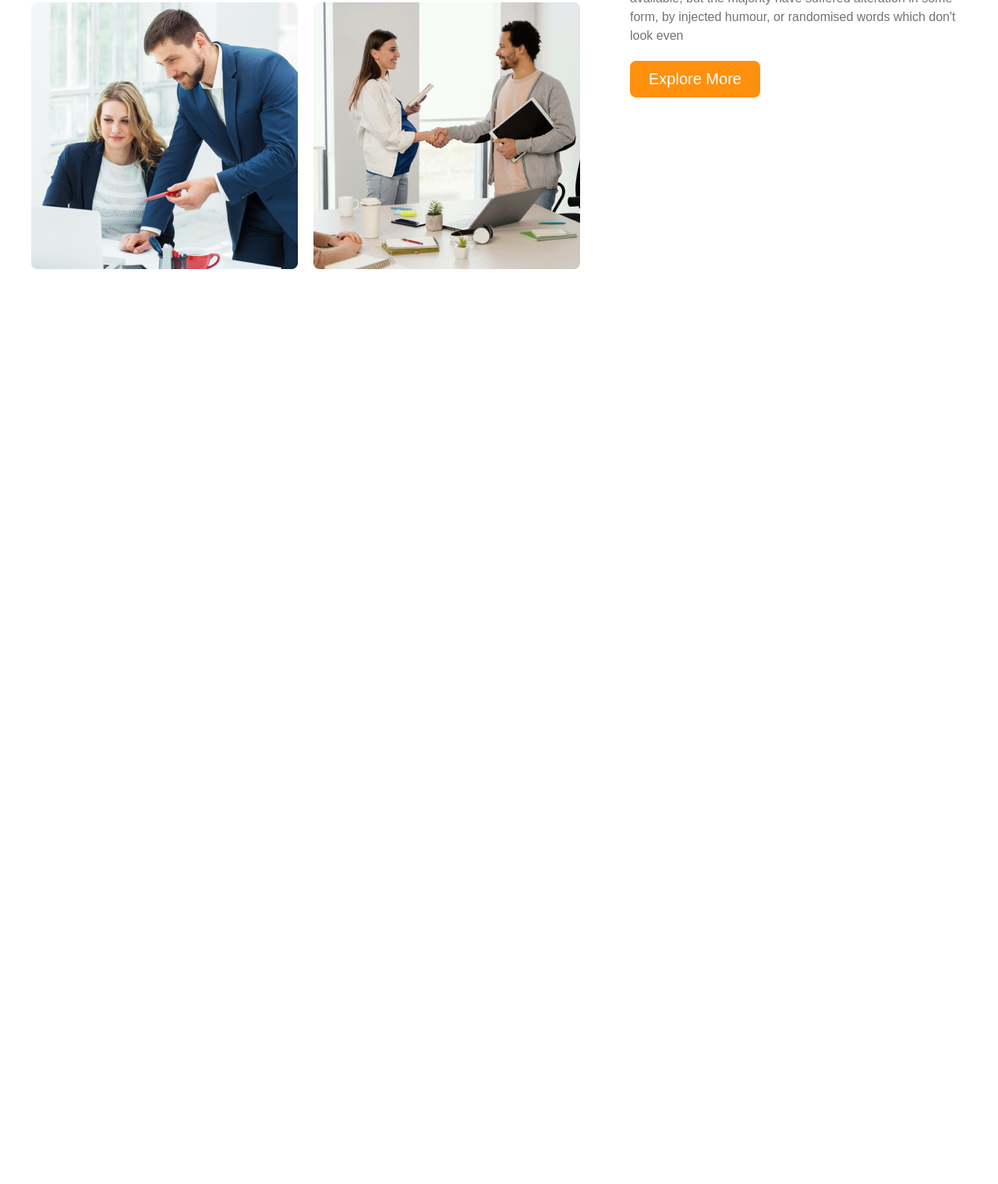
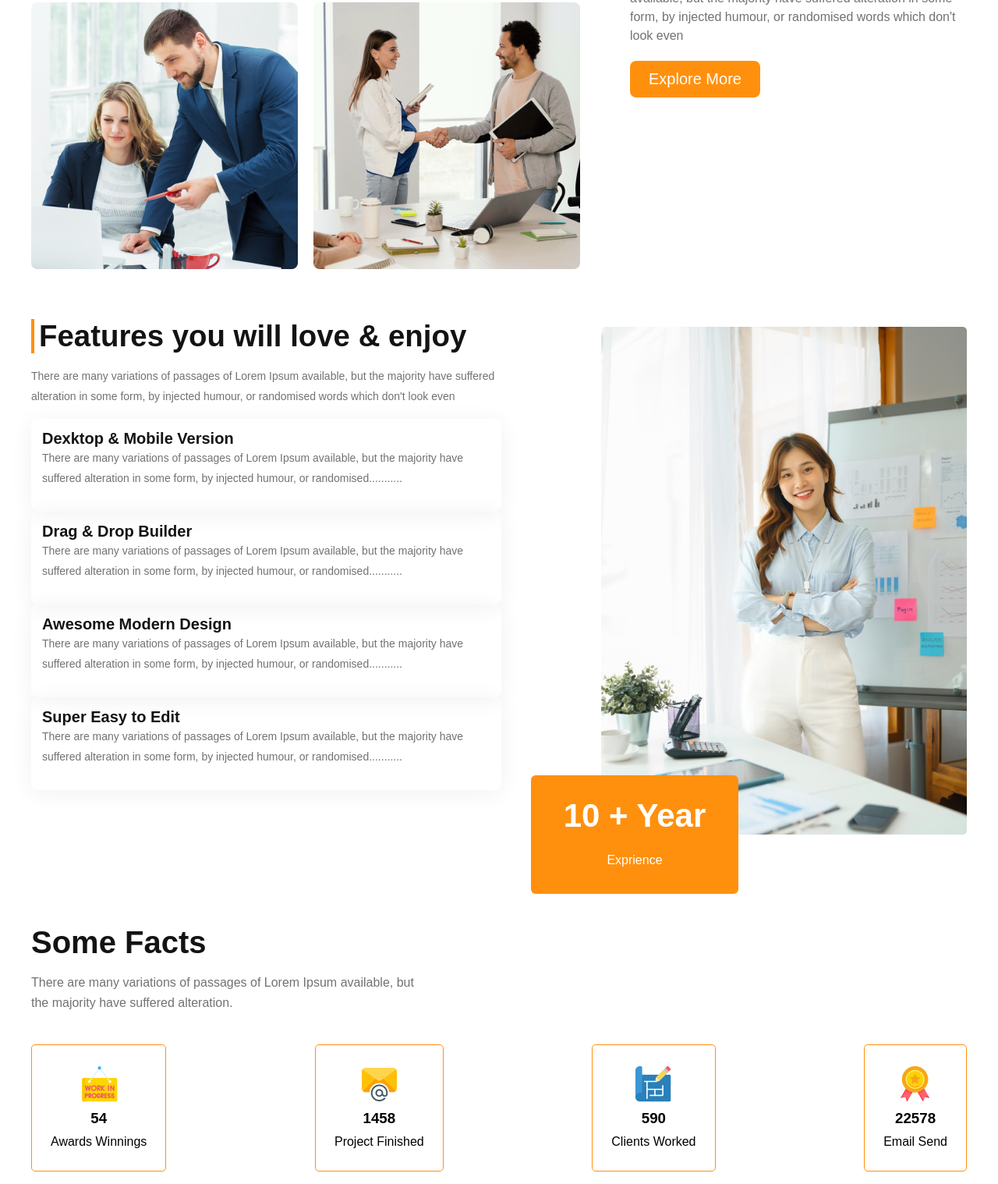
Before and after one commit to TiBappy/architects-project, a plain HTML site: page index.html in a window 1280 px wide. Shown: the part 1501-3019 px from the top of the page at 78% size. Before the commit the page ends 1846 px from the top, so only its background shows below. Drawn offline with Linux system fonts and the light colour scheme.

Commit message:
Added Html And css

```diff
--- a/index.html
+++ b/index.html
@@ -35,7 +35,7 @@
     <!-- Main Area  -->
      <main class="container">
         <!-- gallery section -->
-        <section class="gallery-container ">
+        <section class="gallery-container">
             <div class="gallery">
                 <img src="images/team1.png" alt="team-one">
                 <img src="images/team2.png" alt="team-two">
@@ -48,6 +48,67 @@
                 <button class="btn-primary">Explore More</button>
             </div>
         </section>
+        <!-- features Area -->
+         <section class="features">
+            <div class="feature-left">
+                <h2>Features you will love & enjoy</h2>
+                <p>There are many variations of passages of Lorem Ipsum available, but the majority have suffered alteration in some form, by injected humour, or randomised words which don't look even</p>
+                <div class="feature-card">
+                    <h4>Dexktop & Mobile Version</h4>
+                    <p>There are many variations of passages of Lorem Ipsum available, but the majority have suffered alteration in some form, by injected humour, or randomised...........</p>
+                </div>
+                <div class="feature-card">
+                    <h4>Drag & Drop Builder</h4>
+                    <p>There are many variations of passages of Lorem Ipsum available, but the majority have suffered alteration in some form, by injected humour, or randomised...........</p>
+                </div>
+                <div class="feature-card">
+                    <h4>Awesome Modern Design</h4>
+                    <p>There are many variations of passages of Lorem Ipsum available, but the majority have suffered alteration in some form, by injected humour, or randomised...........</p>
+                </div>
+                <div class="feature-card">
+                    <h4>Super Easy to Edit</h4>
+                    <p>There are many variations of passages of Lorem Ipsum available, but the majority have suffered alteration in some form, by injected humour, or randomised...........</p>
+                </div>
+            </div>
+            <div class="feature-right">
+                <img src="images/architect.png" alt="">
+                <button class="btn-container">10 + Year <br>
+                    <span id="btn-exprience">
+                     Exprience
+                    </span>
+                </button>
+            </div>
+
+        </section>
+        <!-- Facts Area -->
+         <section id="facts">
+            <div class="facts-top">
+                <h3>Some Facts</h3>
+                <p>There are many variations of passages of Lorem Ipsum available, but <br> the majority have suffered alteration.</p>
+            </div>
+            <div class="facts-bottom">
+                <div class="cards">
+                    <img src="images/icons/customers.png" alt="">
+                    <h3>54</h3>
+                    <p>Awards Winnings</p>
+                </div>
+                <div class="cards">
+                    <img src="images/icons/email.png" alt="">
+                    <h3>1458</h3>
+                    <p>Project Finished</p>
+                </div>
+                <div class="cards">
+                    <img src="images/icons/projects.png" alt="">
+                    <h3>590</h3>
+                    <p>Clients Worked</p>
+                </div>
+                <div class="cards">
+                    <img src="images/icons/ribon.png" alt="">
+                    <h3>22578</h3>
+                    <p>Email Send</p>
+                </div>
+            </div>
+         </section>
      </main>
 </body>
 </html>
--- a/styles/style.css
+++ b/styles/style.css
@@ -114,3 +114,168 @@
     font-size: 2.1rem;
     font-weight: 700;
 }
+/* Feature sectioin */
+.features {
+    display: flex;
+    margin-top: 64px;
+}
+.feature-left {
+    padding-right: 8rem;
+
+}
+.feature-left h2 {
+    font-size: 2.4rem;
+    font-weight: 700;
+    color: #131313;
+    border-left: 4px solid #FF900E;
+    padding-left: 6px;
+    margin-bottom: 1rem;
+
+}
+.feature-left p {
+    line-height: 26px;
+    font-size: 14px;
+    color: #727272;
+    margin-bottom: 1rem;
+}
+.feature-card {
+    font-size: 20px;
+    font-weight: 600;
+    color: #131313;
+    box-shadow: 0 4px 30px rgba(0, 0, 0, 0.06);
+    padding-left: 1rem;
+    padding: 14px;
+    border-radius: 8px;
+}
+.feature-card h4 {
+
+}
+.feature-card p {
+    font-size: 14px;
+    color: #727272;
+    line-height: 26px;
+    font-weight: 400;
+}
+.feature-right {
+
+}
+.feature-right img {
+    width: 100%;
+    min-height: 550px;
+    margin-top: 10px;
+}
+.btn-container {
+    background-color: #FF900E;
+    color: white;
+    font-weight: 600;
+    border: none;
+    cursor: pointer;
+    padding: 28px 42px;
+    margin-left: -90px;
+    margin-top: -80px;
+    font-size: 42px;
+    font-weight: 700;
+    border-radius: 6px;
+}
+#btn-exprience {
+    font-weight: 500;
+    font-size: 16px;
+
+}
+
+/* Facts Area */
+#facts {
+    margin-top: 2.5rem;
+    margin-bottom: 1rem;
+}
+.facts-top h3 {
+    color: #131313;
+    font-size: 2.5rem;
+    font-weight: 700;
+    margin-bottom: 1rem;
+}
+.facts-top p {
+    color: #727272;
+    font-size: 1rem;
+    margin-bottom: 1.5rem;
+    line-height: 26px;
+    padding-right: 2rem;
+}
+.facts-bottom {
+    display: flex;
+    justify-content: space-between;
+}
+.facts-bottom .cards {
+    border: 1px solid #FF900E;
+    display: flex;
+    flex-direction: column;
+    align-items: center;
+    justify-content: center;
+    margin-top: 1rem;
+    padding: 1.7rem 1.5rem;
+    border-radius: 5px;
+    max-width: 240px;
+}
+.cards img {
+    margin-bottom: 10px;
+}
+.cards h3 {
+    margin-bottom: 10px;
+}
+/* Hide */
+.hide {
+    display: none;
+}
+
+/* Responsive  */
+@media screen and (max-width: 576px){
+    .display-flex {
+        flex-direction: column;
+    }
+    .brand h2 {
+        font-size: 2.1rem;
+        margin-bottom: 1rem;
+    }
+    .nav-container {
+    align-items: center;
+    margin-bottom: 1rem;
+    padding: 24px 0;
+}
+    .menu {
+        font-size: 1.5rem;
+
+    }
+    .banner-top h1 {
+    font-size: 4rem;
+    font-weight: 700;
+    color: #131313;
+    margin-bottom: 24px;
+
+}
+.banner-top h1 {
+    font-size: 3rem;
+}
+.banner-top p {
+    font-size: 1.2rem;
+}
+.gallery-container {
+    flex-direction: column;
+}
+.gallery {
+    grid-template-columns: 1fr;
+}
+.gallery-content  h3 {
+    margin-top: 2rem;
+}
+.features {
+    flex-direction: column;
+    margin-top: 64px;
+    text-align: center;
+    width: 100%;
+   object-fit: cover;
+}
+.feature-right img {
+   width: 232px;
+   object-fit: cover;
+}
+}
```
